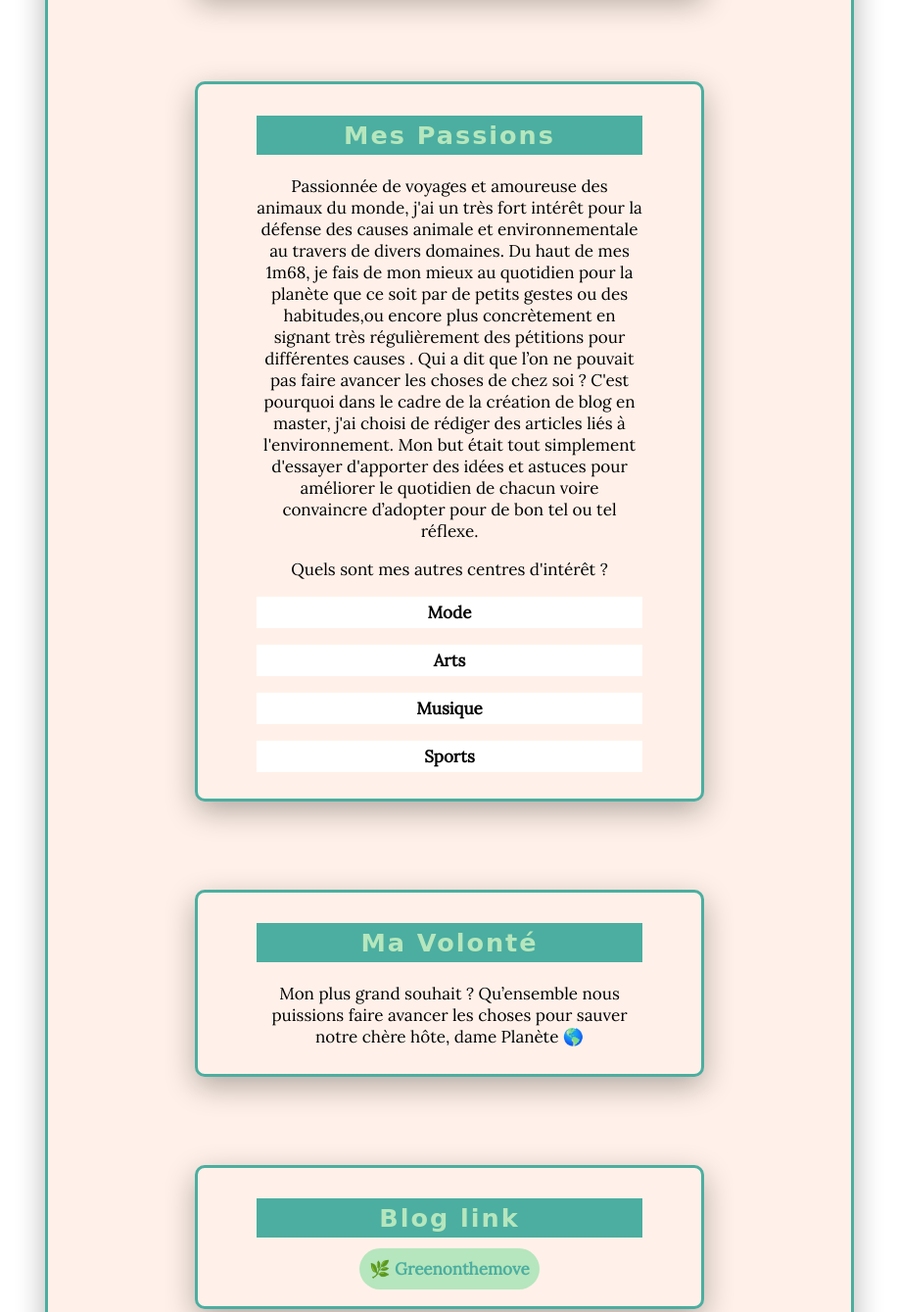
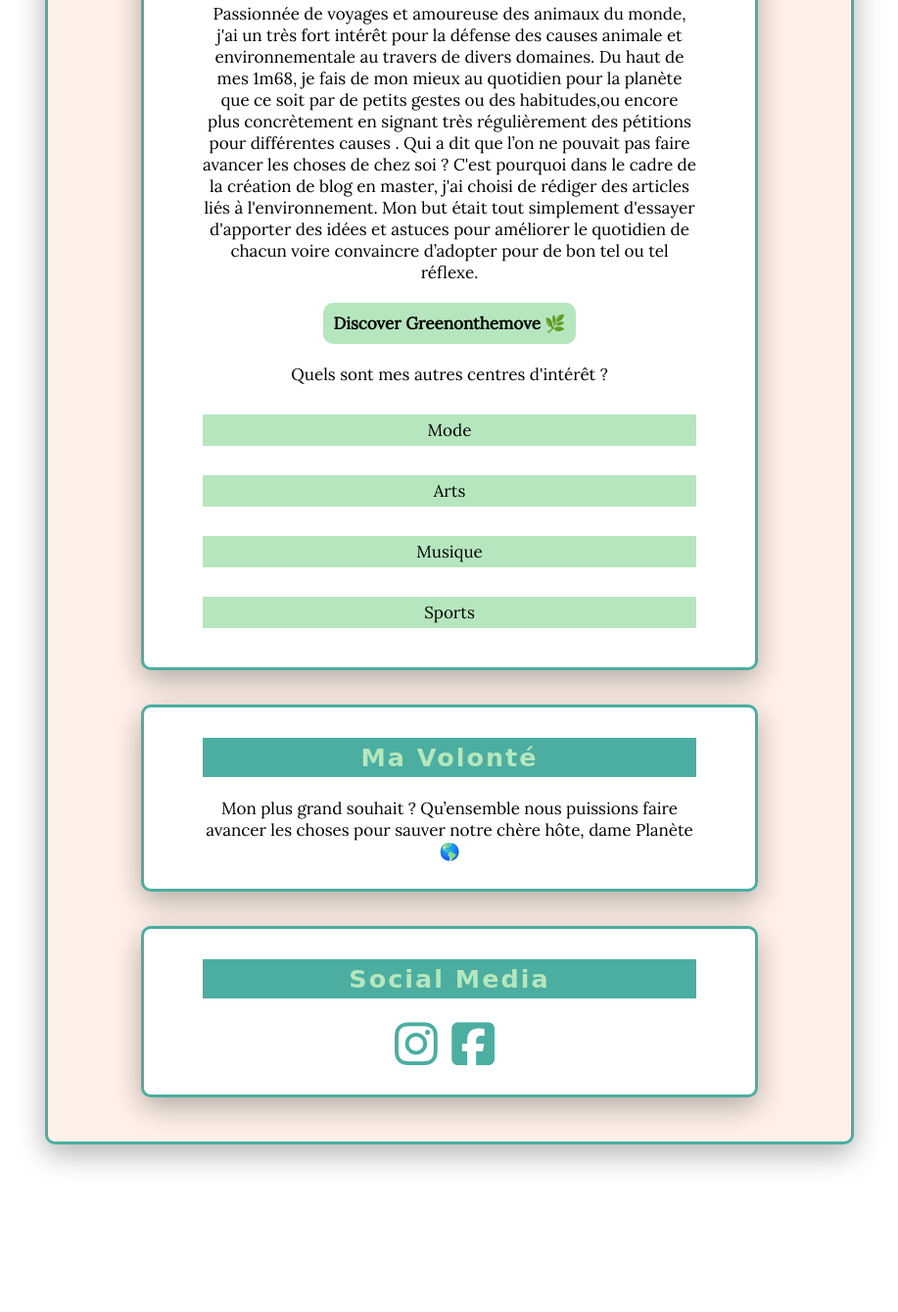
Before and after one commit to chloevillator/my-profile, a plain HTML site: page index.html in a window 1280 px wide. Shown: the part 946-2285 px from the top of the page at 98% size, without its empty margins (181-1098 px from the left). After the commit the page ends 2154 px from the top, so only its background shows below. Drawn offline with Linux system fonts and the light colour scheme; a web font is replaced by a local one.

Commit message:
Add files via upload
Dernier upload

```diff
--- a/index.html
+++ b/index.html
@@ -7,6 +7,10 @@
 	<meta name="description" content="Bonjour et bienvenue sur mon profil">
 
 	<link href="https://fonts.googleapis.com/css?family=Liu+Jian+Mao+Cao|Lora&display=swap" rel="stylesheet">
+
+	<script src="https://kit.fontawesome.com/ff4cd66fe2.js" crossorigin="anonymous"></script>
+
+
 
 	<link href="style.css" rel="stylesheet">
 
@@ -23,7 +27,7 @@
 
 <div class="container">
 
-	<div>
+<div class="card-white">
 	<P>
  Bonjour, moi c'est Chloé. Laissez moi me présenter !
 </P>
@@ -37,7 +41,7 @@
 
  </div>
 
-<div>
+<div class="card-white" id="postintro">
 	<h2>
     Mes Passions
  </h2>
@@ -49,6 +53,13 @@
 
      C'est pourquoi dans le cadre de la création de blog en master, j'ai choisi de rédiger des articles liés à l'environnement. Mon but était tout simplement d'essayer d'apporter des idées et astuces pour améliorer le quotidien de chacun voire convaincre d’adopter pour de bon tel ou tel réflexe.
  </p>
+
+ <p>
+	    <a
+	href="http://atelier-siteweb.fr/greenonthemove/home/" target="_blank" class="btn-purple"> Discover Greenonthemove 🌿
+   </a>
+</p>
+
 
  <p>
  	 	Quels sont mes autres centres d'intérêt ?
@@ -65,15 +76,14 @@
  		Musique
  	</p>
 
- 	    <P class= "passion">
+ 	    <P class="passion">
  		Sports
  	</p>
  </p>
-</p>
 
      </div>
 
-<div>
+<div class="card-white">
 	<h2>
      Ma Volonté
 </h2>
@@ -83,20 +93,36 @@
 
 </div>
 
-<div>
+<div class="card-white">
 
 	<h2>
-     Blog link
+     Social Media
 </h2>
 
-    <p>
-	    <a
-	href="http://atelier-siteweb.fr/greenonthemove/home/" target="_blank" class="btn-purple"> 🌿 Greenonthemove
+    <ul class="list-inline">
+      <li>
+      	<a
+	href="https://www.instagram.com/chloevillator/" target="_blank">
+	<i class="fab fa-instagram">
+
+	</i>
    </a>
-</p>
+      </li>
+        <a
+	href="https://www.facebook.com/chloe.torchyvillatoro" target="_blank">
+	<i class="fab fa-facebook-square">
+	</i>
+   </a>
+      <li>
+
+      </li>
+
+    </ul>
+
+
 
      </div>
-
+</div>
 
 </body>
 
--- a/style.css
+++ b/style.css
@@ -23,7 +23,6 @@ h2 {
 }
 
 body {
-	background-color: white;
 	font-size: 17px;
 	font-family: 'Lora', serif;
 	text-align: center;
@@ -35,9 +34,10 @@ a {
 	text-decoration: none;
 	font-weight: bold;
 	padding-top: 3px;
-
 }
-
+a:hover {
+	color: #4baea0;
+}
 
 div {
 	display: block;
@@ -45,7 +45,6 @@ div {
 	padding-top: 10px;
 	padding-bottom: 10px;
 	margin: 90px;
-	background-color: #fff1e9;
 	border: 3px solid ;
 	border-color: #4baea0;
 	border-radius: 10px;
@@ -62,34 +61,75 @@ img {
 
 .container {
 	width: 700px;
-	margin: 10px auto;
+	margin: 40px auto;
+	background-color: #fff1e9;
 }
 
-@media ('max-width: 760px') {
+@media (max-width: 760px) {
 	.container {
 		width: 600px;
 	}
 }
 
-@media ('max-width: 500px') {
+@media (max-width: 500px) {
 	.container {
-		width: 400px;
+		width: 350px;
 	}
 }
 
+.card-white {
+	background-color: white;
+	border-radius: 10px;
+	margin:35px 35px;
+}
+
+.img-circle {
+	box-shadow: 0 10px 30px rgba(0,0,0,.3);
+}
+
+
 .btn-purple {
 	background-color: #b6e6bd;
-	color: #4baea0;
+	color: black;
 	padding: 10px 10px;
-	border-radius: 30px;
+	padding-bottom: 10px;
+	border-radius: 10px;
+}
+
+.btn-purple:hover {
+	background-color: #ff935c;
+	color: white;
+}
+
+.list-inline {
+	list-style: none;
+	padding-left: 0px;
 
 }
 
+.list-inline li{
+	display: inline;
+	padding: 10px;
+}
+
+.list-inline i {
+	font-size: 50px;
+	color: #4baea0;
+	#b6e6bd;
+}
+
+.list-inline i:hover {
+	font-size: 50px;
+	color: #ff935c;
+	}
 
 .passion {
-	font-weight: bold;
-    background-color: white;
+    background-color: #b6e6bd;
     padding: 5px;
     background-size: 6px;
 
 }
+
+#postintro p {
+	margin-bottom: 30px;
+}
```
